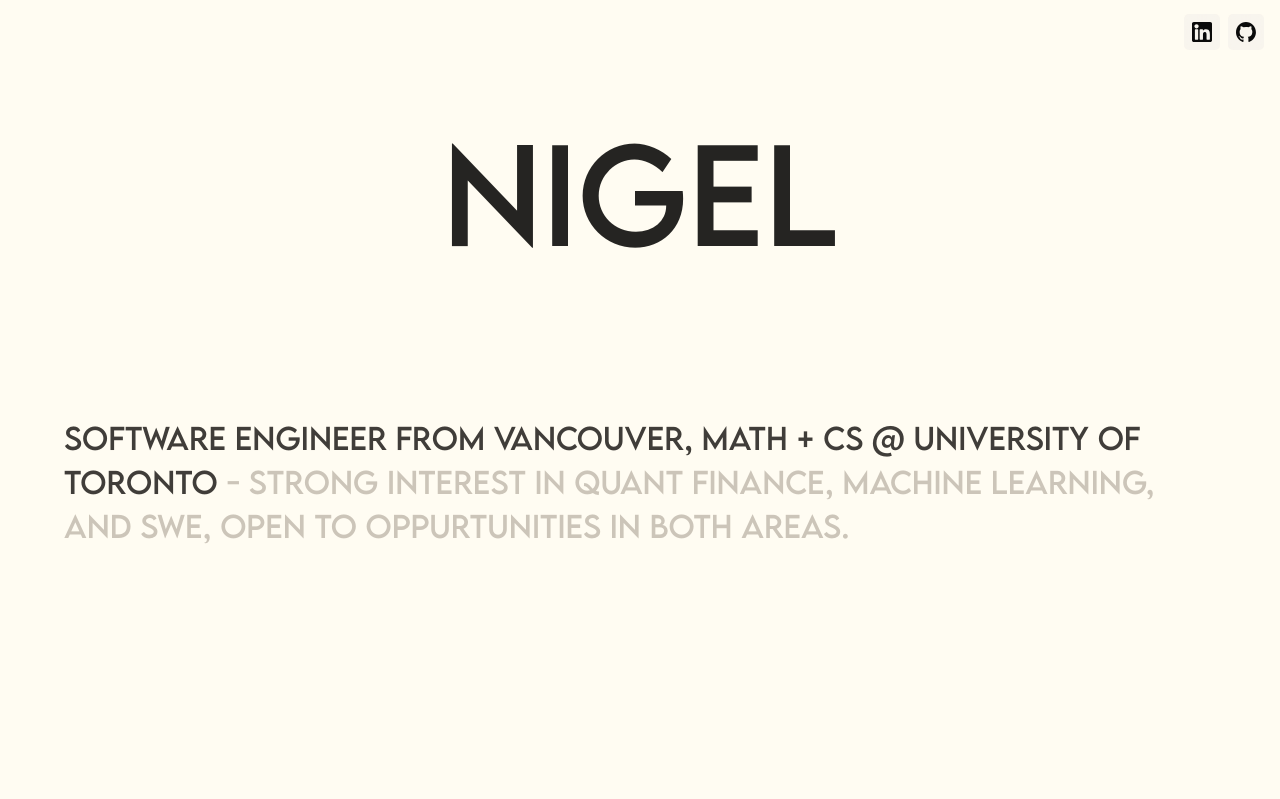
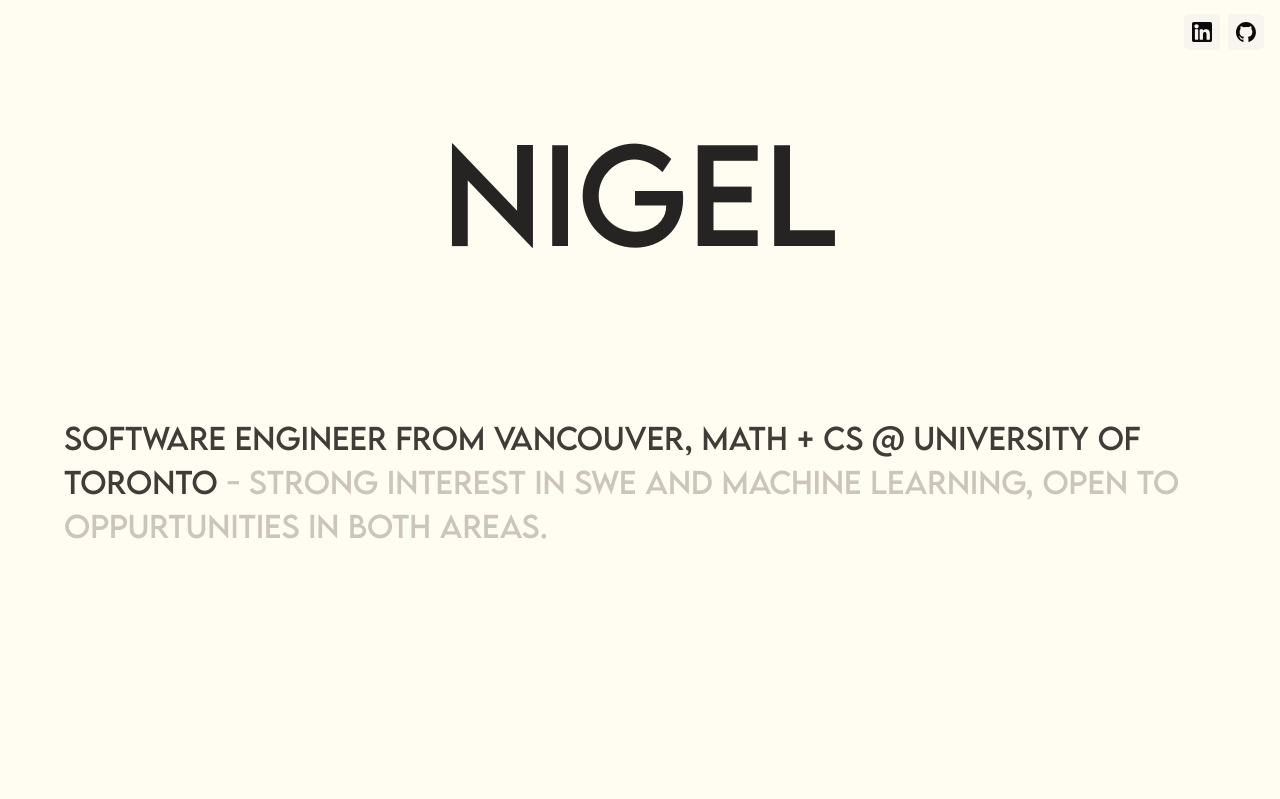
Before and after one commit to nigelloh15/portfolio-website, a Next.js app: page / in a window 1280 px wide. Shown: the top 799 px of the page. Built offline with nearby package versions, Linux system fonts and the light colour scheme.

Commit message:
added resume

```diff
--- a/app/page.tsx
+++ b/app/page.tsx
@@ -218,7 +218,7 @@ export default function Home() {
             </span>
             <span>&nbsp;</span>
             <span className="text-[var(--light)]">
-              -  Strong interest in quant finance, machine learning, and swe, open to oppurtunities in both areas.
+              -  Strong interest in SWE and machine learning, open to oppurtunities in both areas.
             </span>
           </div>
         </div>
--- /dev/null
+++ b/app/resume/page.tsx
@@ -0,0 +1,10 @@
+
+export default function Resume() {
+  return (
+    <iframe
+      src="/files/NigelLohResume2028.pdf"
+      width="100%"
+      height="1000"
+    />
+  );
+}
```
Also changed, not shown: 1 other file (tests, documents, lock files or other folders).
